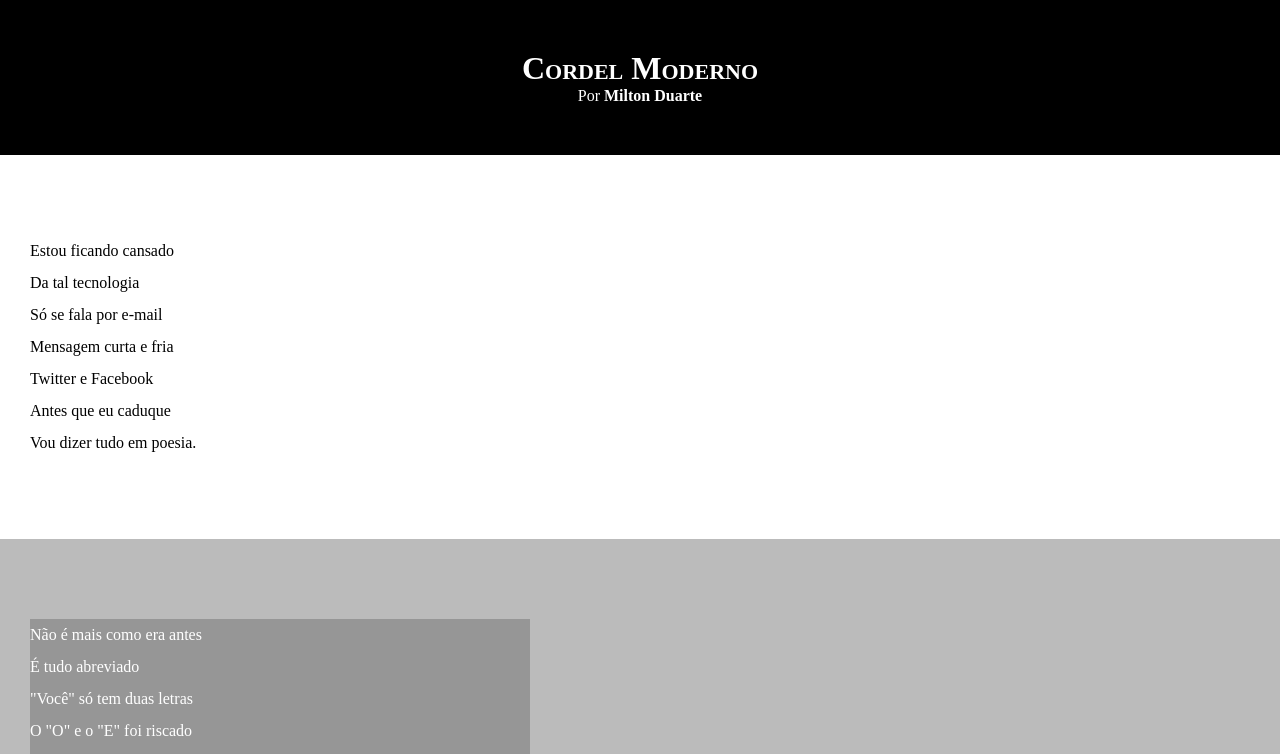
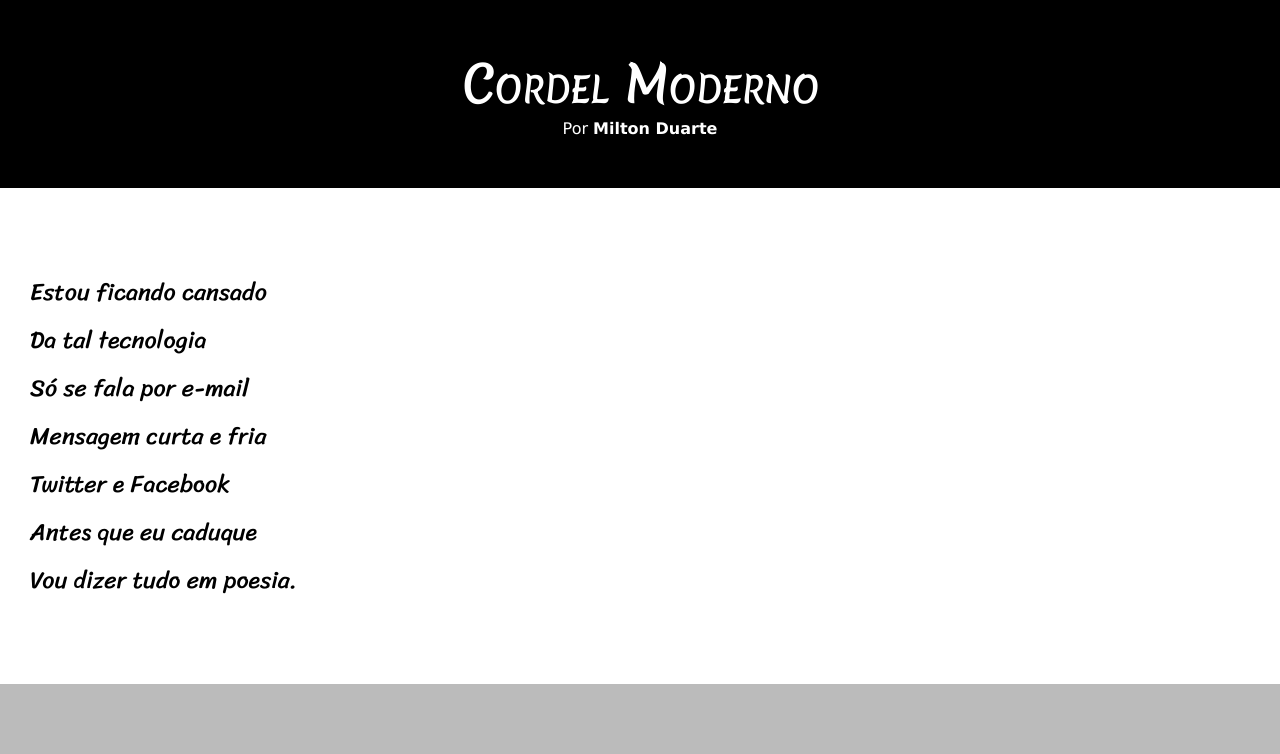
Before and after one commit to Rhuancr/html-css, a plain HTML site: page desafios/d012/index.html in a window 1280 px wide. Shown: the top 754 px of the page. Drawn offline with Linux system fonts and the light colour scheme; a web font is replaced by a local one.

Commit message:
atualização de estilos desafio 22

```diff
--- a/desafios/d012/estilo/style.css
+++ b/desafios/d012/estilo/style.css
@@ -1,4 +1,15 @@
 @charset "UTF-8";
+
+@import url('https://fonts.googleapis.com/css2?family=Merienda:wght@300&display=swap');
+
+@import url('https://fonts.googleapis.com/css2?family=Edu+VIC+WA+NT+Beginner&family=Sriracha&display=swap');
+
+:root {
+    --fonte1: Verdana, Geneva, Tahoma, sans-serif;
+    --fonte2: 'Merienda', cursive;
+    --fonte3: 'Sriracha', cursive;
+}
+
 * {
     margin: 0px;
     padding: 0px;
@@ -7,6 +18,7 @@
 html, body {
     min-width: 100vh;
     background-color: dark;
+    font-family: var(--fonte1);
 }
 
 header {
@@ -20,6 +32,9 @@ header {
 header > h1{
     padding-top: 50px;
     font-variant: small-caps;
+    font-family: var(--fonte2);
+    font-size: 3em;
+
 }
 
 header > p {
@@ -41,6 +56,8 @@ section {
     padding-bottom: 10vh;
     line-height: 2em;
     padding-left: 30px;
+    font-family: var(--fonte3);
+    font-size: 1.5em;
 }
 section.normal {
     background-color: white;
@@ -52,7 +69,8 @@ section.imagem {
     ;
 }
 section.imagem > p {
-    width: 500px;
+    display: inline-block;
+    padding: 5px;
     background-color: rgba(0, 0, 0, 0.199);
 }
 
```
